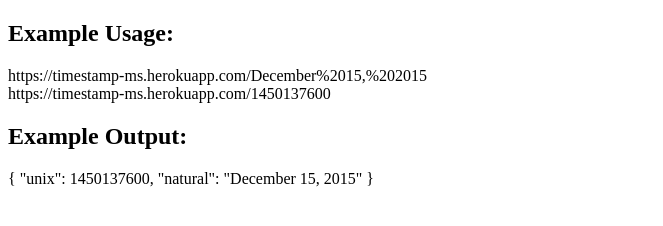
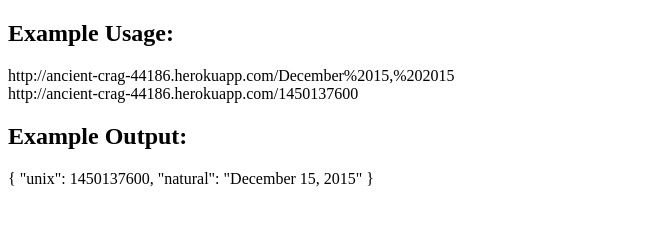
Before and after one commit to jonsandg/fcc_timestamp, a website: page index.html in a window 1280 px wide. Shown: the part 46-272 px from the top of the page, without its empty margins (0-663 px from the left). Drawn offline with Linux system fonts and the light colour scheme.

Commit message:
fixed url on landing page

```diff
--- a/index.html
+++ b/index.html
@@ -7,8 +7,8 @@
         <div id="container">
             <h1>Timestamp Microservice - FCC API Project</h1>
             <h2>Example Usage:</h2>
-            https://timestamp-ms.herokuapp.com/December%2015,%202015<br>
-            https://timestamp-ms.herokuapp.com/1450137600
+            http://ancient-crag-44186.herokuapp.com/December%2015,%202015<br>
+            http://ancient-crag-44186.herokuapp.com/1450137600
             <h2>Example Output:</h2>
             { "unix": 1450137600, "natural": "December 15, 2015" }
         </div>
```
